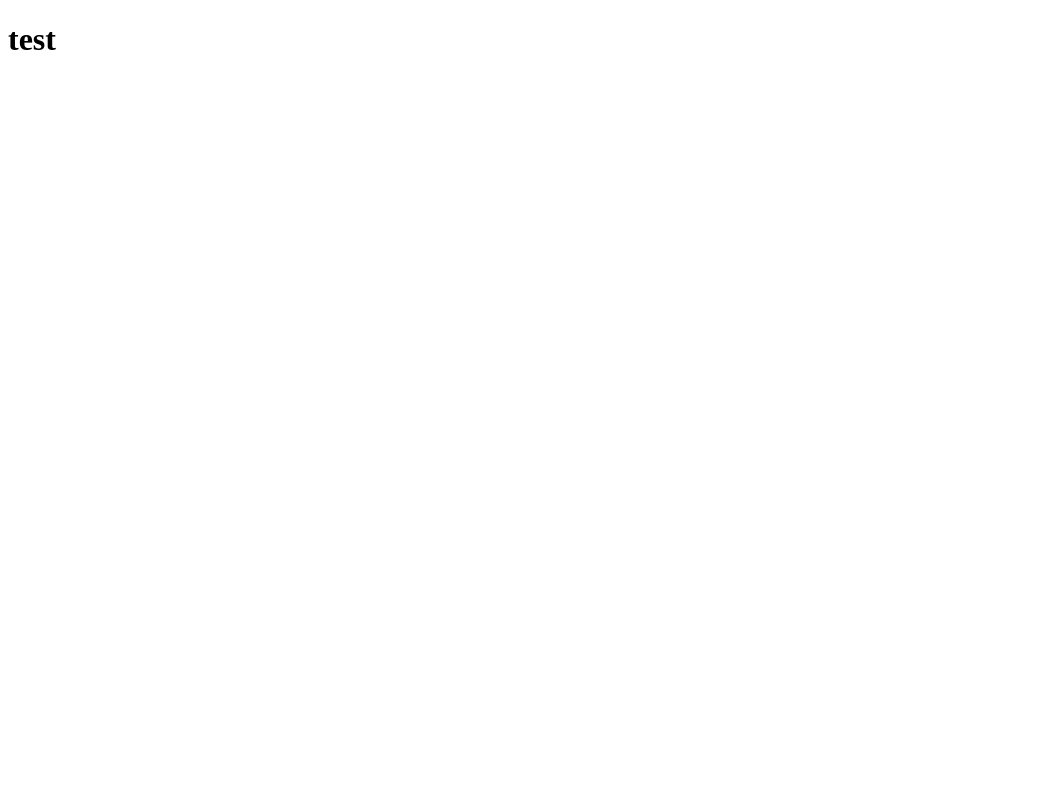
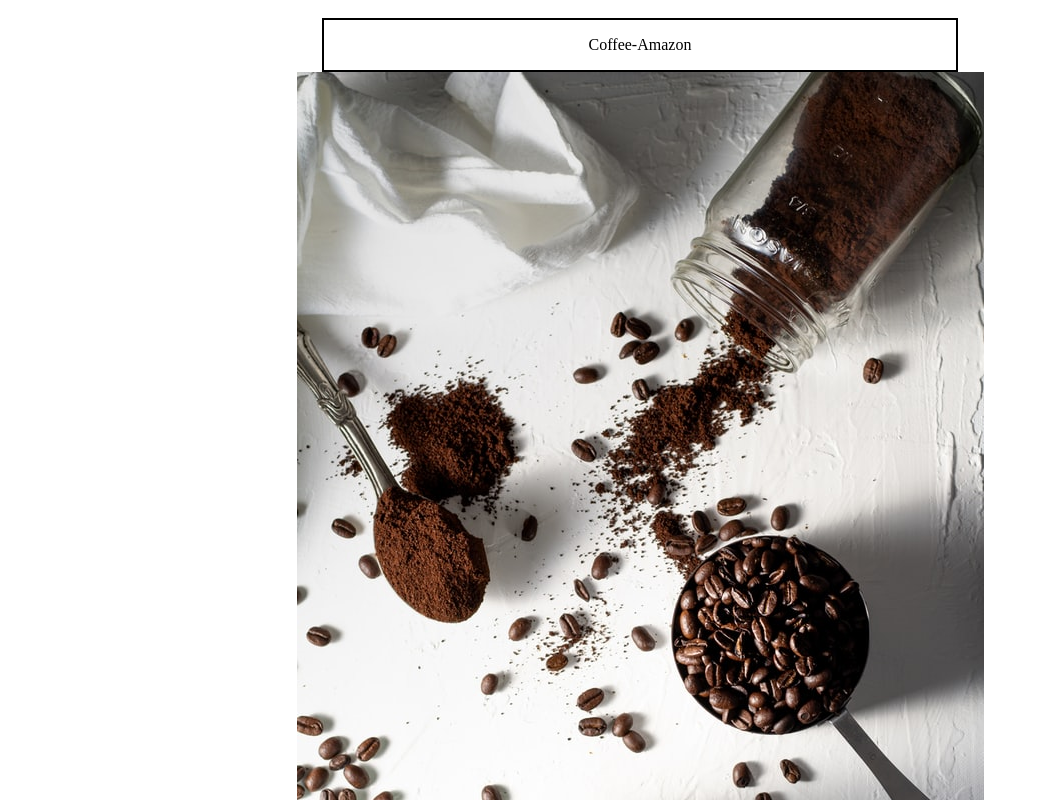
Before and after one commit to lbc1013/coffee-match, a React app: page / in a window 1280 px wide. Shown: the top 800 px of the page, without its empty margins (0-1039 px from the left). Built offline with nearby package versions, Linux system fonts and the light colour scheme; the HTML template or start-up script is replaced by a standard one.

Commit message:
Implementation: structured the basic front-end side

```diff
--- a/client/src/components/App.jsx
+++ b/client/src/components/App.jsx
@@ -1,10 +1,27 @@
 import React, { useState, useEffect } from 'react';
+import Main from './Main.jsx';
+import Questions from './Questions.jsx';
+import Result from './Result.jsx';
 
 const App = () => {
+  const [ state, updateState ] = useState({
+    status : 0
+  });
+
   return (
-    <div>
-      <h1>test</h1>
-    </div>
+    <>
+      {state.status === 0 && (
+        <Main state={state} updateState={updateState}/>
+      )}
+
+      {(1 <= state.status && state.status < 6) && (
+        <Questions state={state} updateState={updateState}/>
+      )}
+
+      {(6 <= state.status) && (
+        <Result state={state} updateState={updateState}/>
+      )}
+    </>
   )
 }
 
--- /dev/null
+++ b/client/src/components/Main.jsx
@@ -0,0 +1,22 @@
+import React, { useState, useEffect } from 'react';
+
+const Main = ( {state, updateState} ) => {
+
+  const handleStart = () => {
+    updateState((preValues) => {
+      return {...preValues, status: 1}
+    });
+
+  }
+
+  return (
+    <div id='mainPage'>
+      <div id='title'>Coffee-Amazon</div>
+      <img src='../asset/mainImage1.jpeg'></img>
+      <div id='subTitle'>'Know thyself and you shall know the coffee taste.' - Socrates</div>
+      <button onClick={handleStart}>Start</button>
+    </div>
+  )
+}
+
+export default Main;
--- /dev/null
+++ b/client/src/components/Questions.jsx
@@ -0,0 +1,16 @@
+import React, { useState, useEffect } from 'react';
+
+const Questions = ( {state, updateState} ) => {
+
+  return (
+    <div id='questionSection'>
+      <div id='title'>Coffee-Amazon</div>
+      <div id='questionBox'>
+        <div id='question'></div>
+        <div id='answer'></div>
+      </div>
+    </div>
+  )
+}
+
+export default Questions;
--- /dev/null
+++ b/client/src/components/Result.jsx
@@ -0,0 +1,14 @@
+import React, { useState, useEffect } from 'react';
+
+const Result = ( {state, updateState} ) => {
+
+  return (
+    <div id='resultSection'>
+      <div id='title'>Coffee-Amazon</div>
+        <div id='questionBox'>
+        </div>
+    </div>
+  )
+}
+
+export default Result;
--- a/client/src/style.scss
+++ b/client/src/style.scss
@@ -0,0 +1,27 @@
+#body {
+
+}
+
+#mainPage, #questionSection, #resultSection {
+  display: flex;
+  flex-direction: column;
+  align-items: center;
+}
+
+#title {
+  display: flex;
+  justify-content: center;
+  align-items: center;
+  height: 50px;
+  width: 50%;
+  border: solid 2px black;
+  margin-top: 10px;
+}
+
+#questionBox {
+  display: flex;
+  height: 375px;
+  width: 75%;
+  border: solid 1px black;
+  margin-top: 50px;
+}
```
Also changed, not shown: asset/mainImage1.jpeg (added), 1 other file (tests, documents, lock files or other folders).
